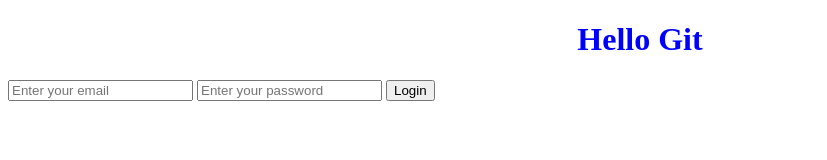
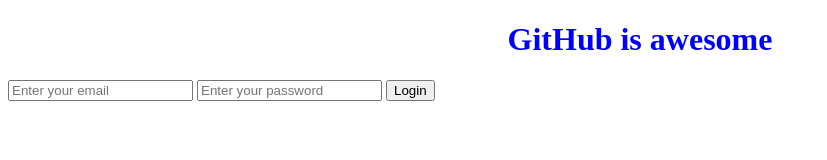
Before and after one commit to BrinnerNinah05/my-weather-app, a plain HTML site: page index.html in a window 1280 px wide. Shown: the whole page, without its empty margins (0-827 px from the left). Drawn offline with Linux system fonts and the light colour scheme.

Commit message:
changed the page title and the h1

```diff
--- a/index.html
+++ b/index.html
@@ -4,11 +4,11 @@
     <meta charset="UTF-8" />
     <meta http-equiv="X-UA-Compatible" content="IE=edge" />
     <meta name="viewport" content="width=device-width, initial-scale=1.0" />
-    <title>Document</title>
+    <title>GitHub</title>
     <link rel="stylesheet" href="style.css" />
   </head>
   <body>
-    <h1>Hello Git</h1>
+    <h1>GitHub is awesome</h1>
     <form>
       <input type="email" placeholder="Enter your email" />
       <input type="password" placeholder="Enter your password" />
```
